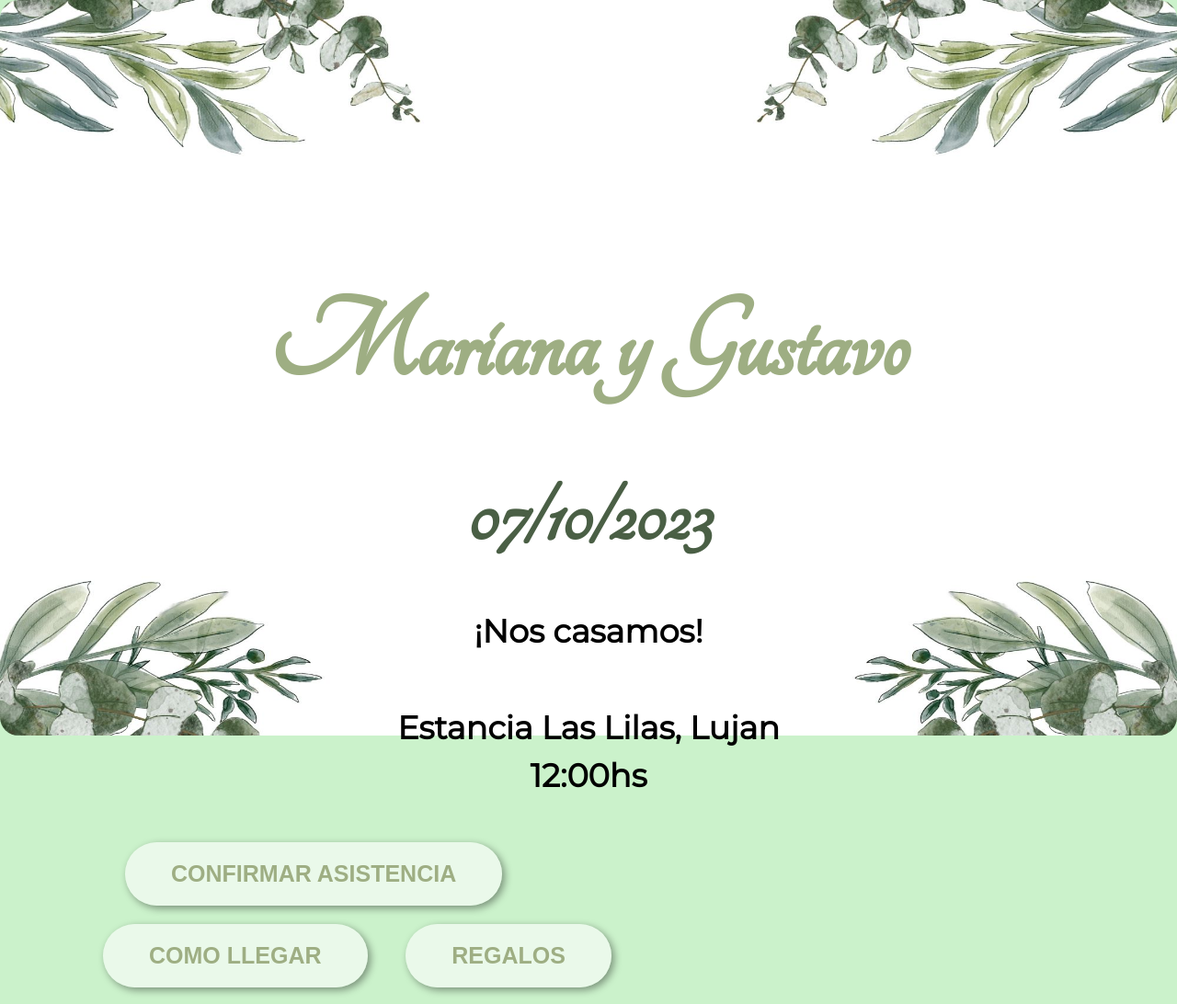
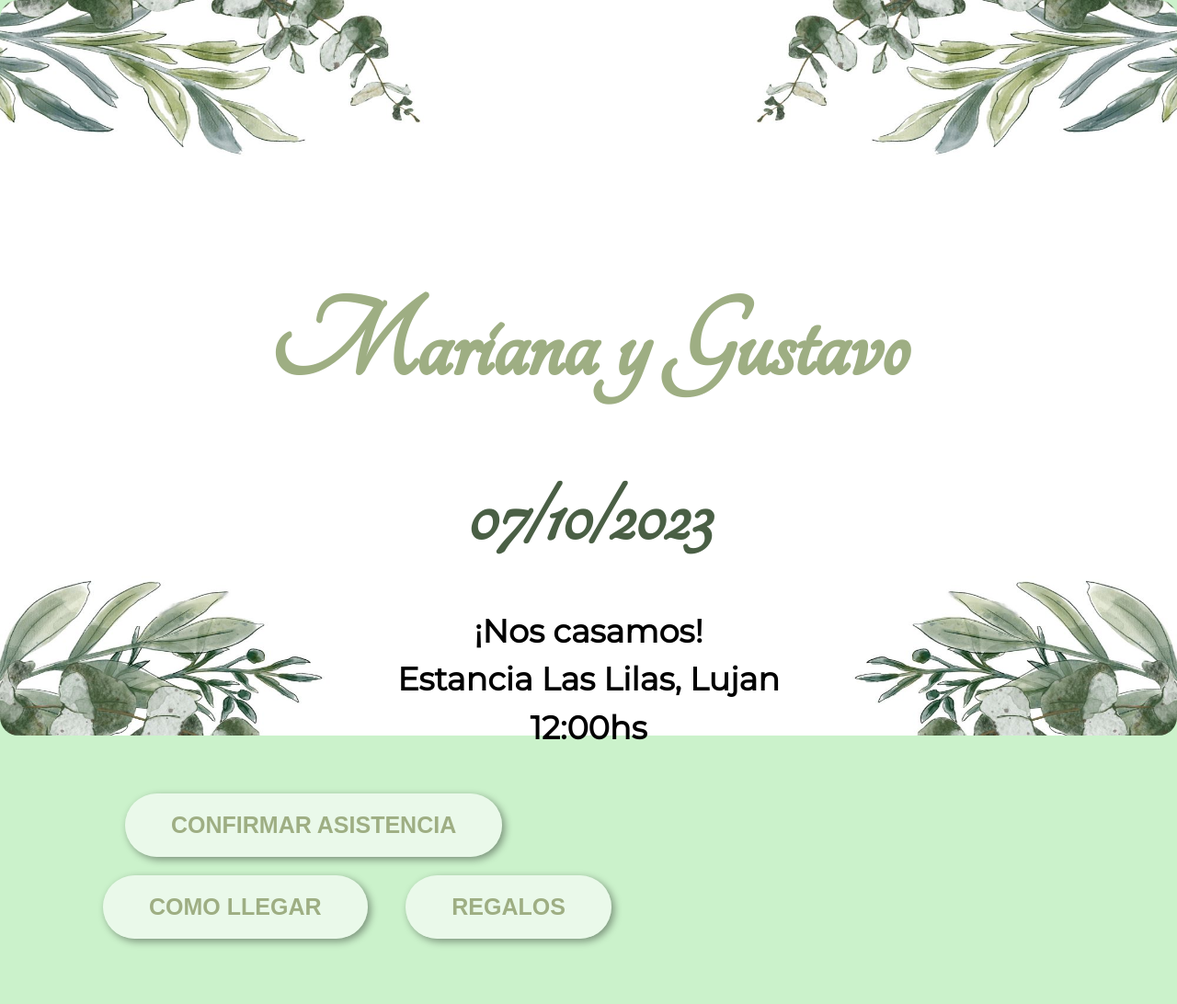
Before and after one commit to Cletsy/Cletsy.github.io, a plain HTML site: page index.html in a window 1280 px wide. Shown: the whole page at 92% size. After the commit the page ends 1039 px from the top, so only its background shows below. Drawn offline with Linux system fonts and the light colour scheme.

Commit message:
Update index.html

```diff
--- a/index.html
+++ b/index.html
@@ -45,7 +45,7 @@
 	<div class="background"></div>
 	<h1 class="txtnombres">Mariana y Gustavo</h1>
 	<div class="txtfecha">07/10/2023</div>
-	<div class="txtMontserrat">¡Nos casamos!<br><br>Estancia Las Lilas, Lujan<br>12:00hs</div>
+	<div class="txtMontserrat">¡Nos casamos!<br>Estancia Las Lilas, Lujan<br>12:00hs</div>
 	<button class="btn-confirmar" style="margin-left: 16vh;" onclick="window.location.href='https://forms.gle/hrEZBGLNh8Ee9JZWA'">CONFIRMAR ASISTENCIA</button></div>
 	<br>
 	<button class="btn-confirmar" style="margin-left: 13vh;" onclick="window.location.href='https://goo.gl/maps/NNpzRmYRwoCQt3EN7'">COMO LLEGAR</button>
```
